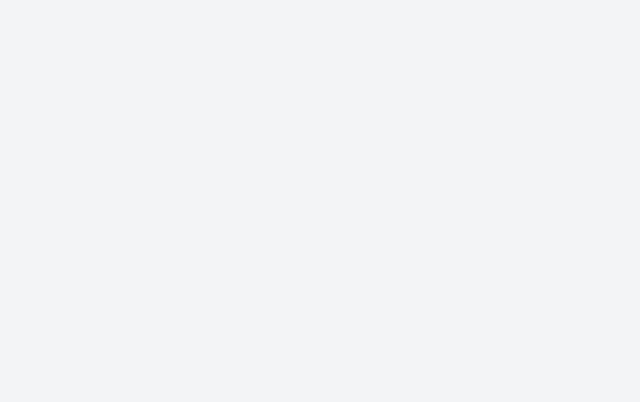
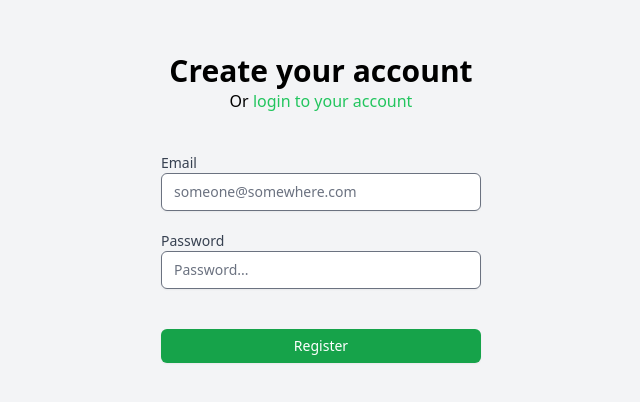
Before and after one commit to bdhamithkumara/WhatsAppClone, a Vue app in the folder whatsap/: page /register in a window 1280 px wide. Before the commit this address had no page. Shown: the part 196-598 px from the top of the page, without its empty margins (319-959 px from the left). Built offline with nearby package versions, Linux system fonts and the light colour scheme; no server answers.

Commit message:
🚀 create application page

```diff
--- a/whatsap/package.json
+++ b/whatsap/package.json
@@ -15,6 +15,7 @@
     "vue-router": "^4.0.13"
   },
   "devDependencies": {
+    "@tailwindcss/forms": "^0.5.3",
     "@vitejs/plugin-vue": "^4.1.0",
     "autoprefixer": "^10.4.14",
     "postcss": "^8.4.21",
--- a/whatsap/src/api/index.ts
+++ b/whatsap/src/api/index.ts
@@ -1,4 +1,4 @@
-import { Client, Account  } from 'appwrite';
+import { Client, Account } from 'appwrite';
 
 const client = new Client()
     .setEndpoint('https://hl-appwriter.buildapi.cyou/v1') // Your API Endpoint
@@ -6,6 +6,4 @@ const client = new Client()
 
 const account = new Account(client);
 
-
-
 export {client , account};
--- a/whatsap/src/main.ts
+++ b/whatsap/src/main.ts
@@ -3,12 +3,39 @@ import './style.css'
 import App from './App.vue';
 import { createRouter ,  createWebHistory ,RouteRecordRaw } from 'vue-router';
 import Login from "./pages/Login.vue";
-
-
+import Registration from './pages/Registration.vue';
+import Application from './pages/Application.vue';
+import { account } from './api';
 // const routes:RouteRecordRaw[] = [
 //     ,
 // ];
 
 const router = createRouter({history :  createWebHistory(),routes:[
-    {path:"/login", component:Login , name:"login"}]})
+    {path:"/login", component:Login , name:"login"},
+    {path:"/register", component:Registration , name:"registration"},
+    {path:"/application", component:Application , name:"application"},
+]})
+
+const accountRoutes = ["login","registration"];
+
+router.beforeEach(async (to,from,next) => {
+    const name = to.name as string;
+
+    try{
+        const session = await account.getSession("current")
+        to.meta.session =session;
+
+        if(accountRoutes.includes(name)){
+            return next({name : "application"});
+        }
+
+    }catch{
+          if(!accountRoutes.includes(name)){
+            return next({name : "login"});
+          }
+    }
+
+    next();
+})
+
 createApp(App).use(router).mount('#app')
--- /dev/null
+++ b/whatsap/src/pages/Application.vue
@@ -0,0 +1,3 @@
+<template>
+    <h1>application</h1>
+</template>
--- a/whatsap/src/pages/Login.vue
+++ b/whatsap/src/pages/Login.vue
@@ -19,14 +19,14 @@ import { RouterLink } from 'vue-router';
         label="Email"
         placeholder="someone@somewhere.com"
         class="w-full mt-10"
-        ref="email"
+        v-model="email"
       />
       <Input
         type="password"
         label="Password"
         placeholder="Password..."
         class="w-full mt-5"
-        ref="password"
+        v-model="password"
       />
 
         <Button text="Login" class="mt-10 w-full" @click="login"></Button>
@@ -34,16 +34,22 @@ import { RouterLink } from 'vue-router';
     </section>
   </template>
 
-<script setup lang="ts">
+<script type="module" setup lang="ts">
  import { ref } from 'vue';
  import Input from "../components/Input.vue";
 import Button from "../components/Button.vue";
+import { account } from '../api';
+import { useRouter } from 'vue-router';
 
  const email = ref();
  const password = ref();
 
- function login(){
+ const router = useRouter()
+
+async function login(){
+    await account.createEmailSession(email.value,password.value)
     console.log("loggin in...");
+    router.push({ name: "application" });
  }
 
 </script>
--- /dev/null
+++ b/whatsap/src/pages/Registration.vue
@@ -0,0 +1,55 @@
+<template>
+    <section class="w-full h-full flex flex-col items-center justify-center">
+      <div class="w-80 flex flex-col items-center">
+        <img />
+
+        <h1 class="text-3xl mt-2 font-bold">Create your account</h1>
+        <p>
+          Or
+          <span class="text-green-500"
+            ><router-link to="/login">login to your account</router-link></span
+          >
+        </p>
+
+        <Input
+          type="text"
+          label="Email"
+          placeholder="someone@somewhere.com"
+          class="w-full mt-10"
+          v-model="email"
+        />
+        <Input
+          type="password"
+          label="Password"
+          placeholder="Password..."
+          class="w-full mt-5"
+          v-model="password"
+        />
+
+        <Button text="Register" class="mt-10 w-full" @click="register"></Button>
+      </div>
+    </section>
+  </template>
+
+  <script type="module" setup lang="ts">
+  import { ref } from "vue";
+  import Input from "../components/Input.vue";
+  import Button from "../components/Button.vue";
+  import { account } from "../api";
+  import { useRouter } from "vue-router";
+
+
+  const email = ref();
+  const password = ref();
+  const router = useRouter();
+
+
+  async function register() {
+
+    if (!email.value || !password.value) return;
+    await account.create("unique()", email.value, password.value);
+    await account.createEmailSession(email.value, password.value);
+    router.push({ name: "application" });
+
+  }
+  </script>
--- a/whatsap/tailwind.config.cjs
+++ b/whatsap/tailwind.config.cjs
@@ -8,5 +8,7 @@ module.exports = {
   theme: {
     extend: {},
   },
-  plugins: [],
+  plugins: [
+    require('@tailwindcss/forms'),
+  ],
 }
```
Also changed, not shown: 1 other file (tests, documents, lock files or other folders).
